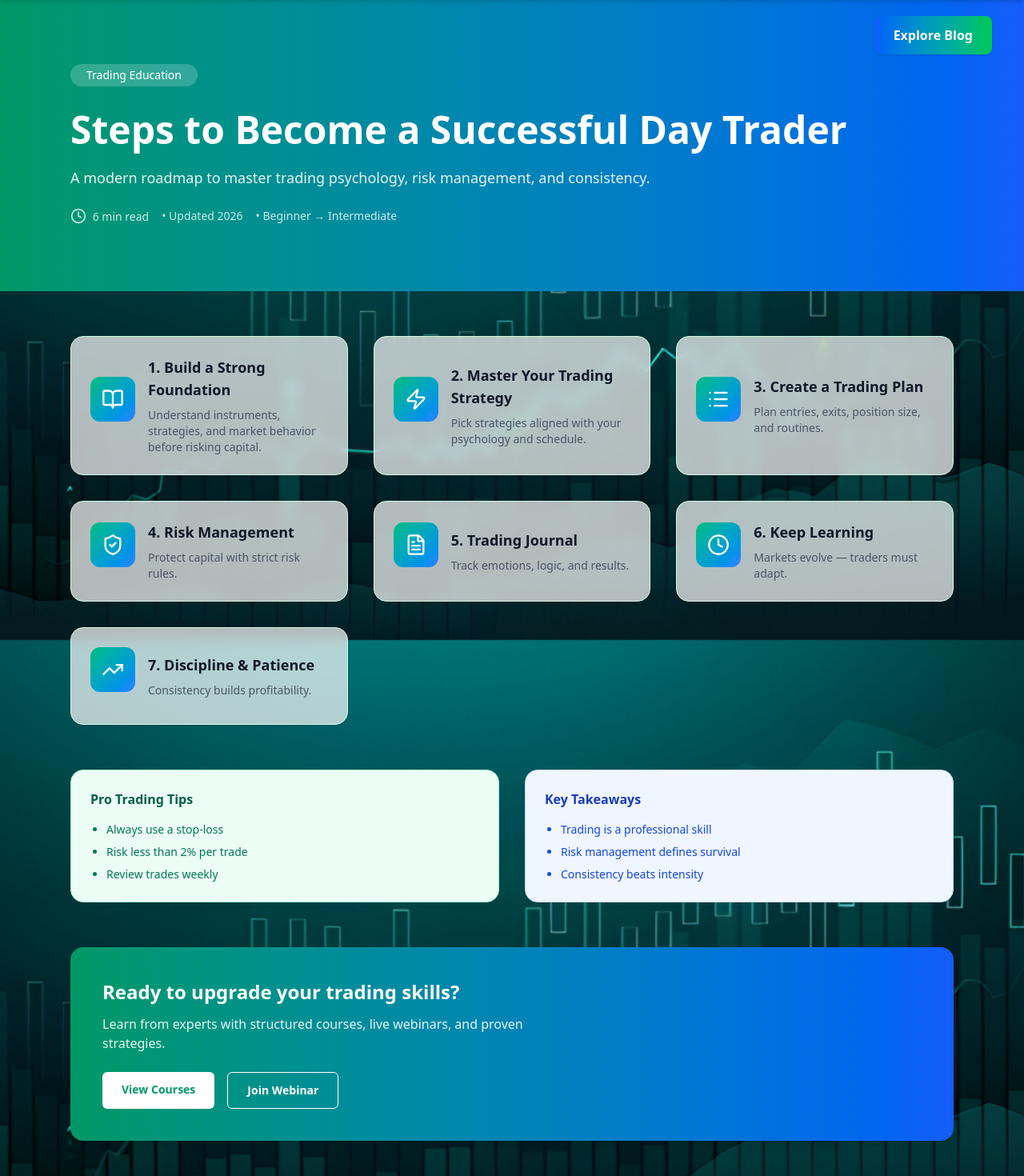
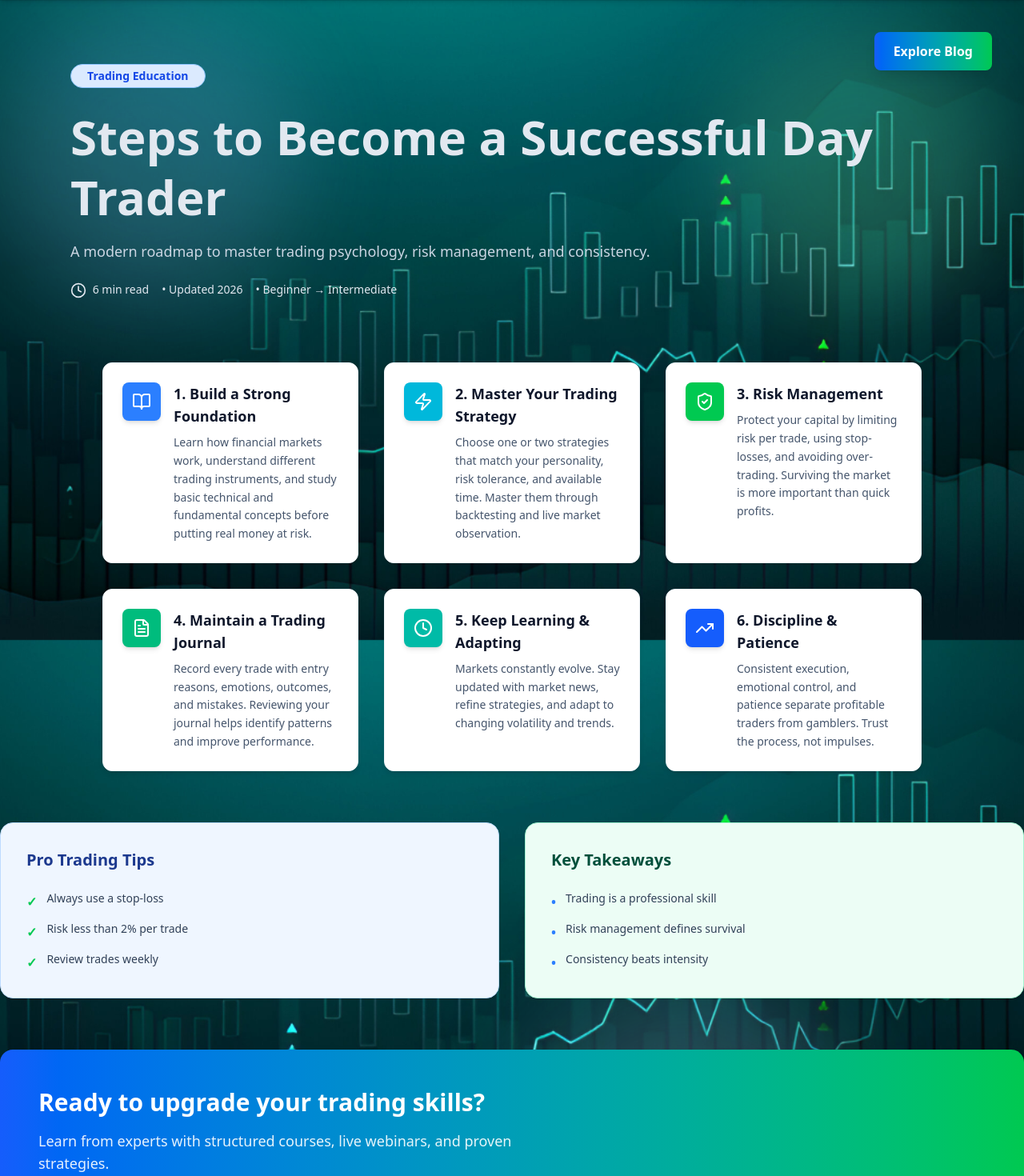
Before and after one commit to Moneykrishnaeducation/MKE, a React (Vite) app: page /blog/become-trader in a window 1280 px wide. Shown: the part 100-1570 px from the top of the page at 80% size. Built offline with nearby package versions, Linux system fonts and the light colour scheme.

Commit message:
BLOG CODE

```diff
--- a/src/Components/Blog2.jsx
+++ b/src/Components/Blog2.jsx
@@ -41,10 +41,10 @@ const Blog2 = () => {
           </div>
         {/* Hero */}
         <header className="mb-10 text-center">
-          <h1 className="text-4xl font-extrabold text-white">
+          <h1 className="mt-6 text-5xl md:text-6xl font-extrabold leading-tight  text-lg text-slate-200">
             AI-Powered Trading in 2025
           </h1>
-          <p className="mt-3 max-w-3xl mx-auto text-gray-300">
+          <p className="mt-3 max-w-3xl mx-auto text-lg text-gray-300">
             Discover how machine learning, algorithmic models, and automation
             are redefining stock market trading, execution speed, and risk management.
           </p>
--- a/src/Components/Blog3.jsx
+++ b/src/Components/Blog3.jsx
@@ -20,52 +20,101 @@ const Blog3 = () => {
         }
         meta.setAttribute("content", keywords.join(", "))
     }, [])
-
 const sections = [
-        { title: "1. Build a Strong Foundation", text: "Understand instruments, strategies, and market behavior before risking capital.", Icon: BookOpen },
-        { title: "2. Master Your Trading Strategy", text: "Pick strategies aligned with your psychology and schedule.", Icon: Zap },
-        { title: "3. Create a Trading Plan", text: "Plan entries, exits, position size, and routines.", Icon: List },
-        { title: "4. Risk Management", text: "Protect capital with strict risk rules.", Icon: ShieldCheck },
-        { title: "5. Trading Journal", text: "Track emotions, logic, and results.", Icon: FileText },
-        { title: "6. Keep Learning", text: "Markets evolve — traders must adapt.", Icon: Clock },
-        { title: "7. Discipline & Patience", text: "Consistency builds profitability.", Icon: TrendingUp },
+  {
+    title: "1. Build a Strong Foundation",
+    text: "Learn how financial markets work, understand different trading instruments, and study basic technical and fundamental concepts before putting real money at risk.",
+    Icon: BookOpen,
+  },
+  {
+    title: "2. Master Your Trading Strategy",
+    text: "Choose one or two strategies that match your personality, risk tolerance, and available time. Master them through backtesting and live market observation.",
+    Icon: Zap,
+  },
+  {
+    title: "3. Risk Management",
+    text: "Protect your capital by limiting risk per trade, using stop-losses, and avoiding over-trading. Surviving the market is more important than quick profits.",
+    Icon: ShieldCheck,
+  },
+  {
+    title: "4. Maintain a Trading Journal",
+    text: "Record every trade with entry reasons, emotions, outcomes, and mistakes. Reviewing your journal helps identify patterns and improve performance.",
+    Icon: FileText,
+  },
+  {
+    title: "5. Keep Learning & Adapting",
+    text: "Markets constantly evolve. Stay updated with market news, refine strategies, and adapt to changing volatility and trends.",
+    Icon: Clock,
+  },
+  {
+    title: "6. Discipline & Patience",
+    text: "Consistent execution, emotional control, and patience separate profitable traders from gamblers. Trust the process, not impulses.",
+    Icon: TrendingUp,
+  },
 ]
 
+
     return (
-        <main className="bg-[url('/src/assets/bg_img.jpg')] bg-cover bg-center bg-fixed">
-            <div className=" hidden lg:block">
+        <main className="relative bg-[url('/src/assets/bg_img.jpg')] bg-cover bg-center bg-fixed">
+            {/* Animated Background */}
+            <div className="absolute inset-0 opacity-20">
+                <div className="absolute top-0 left-0 w-96 h-96 bg-blue-300 rounded-full mix-blend-multiply filter blur-3xl animate-blob"></div>
+                <div className="absolute top-0 right-0 w-96 h-96 bg-green-300 rounded-full mix-blend-multiply filter blur-3xl animate-blob animation-delay-2000"></div>
+                <div className="absolute bottom-0 left-1/2 w-96 h-96 bg-blue-200 rounded-full mix-blend-multiply filter blur-3xl animate-blob animation-delay-4000"></div>
+            </div>
+
+            <style>{`
+                @keyframes blob {
+                    0%, 100% { transform: translate(0, 0) scale(1); }
+                    33% { transform: translate(30px, -50px) scale(1.1); }
+                    66% { transform: translate(-20px, 20px) scale(0.9); }
+                }
+                .animate-blob {
+                    animation: blob 7s infinite;
+                }
+                .animation-delay-2000 {
+                    animation-delay: 2s;
+                }
+                .animation-delay-4000 {
+                    animation-delay: 4s;
+                }
+            `}</style>
+
+            {/* Close Button */}
+            <div className="hidden lg:block">
                 <a
                     href="/blog"
-                className="absolute right-10 top-30 z-100 inline-flex items-center justify-center rounded-lg bg-gradient-to-r from-blue-600 to-green-500 px-6 py-3 font-semibold text-white shadow hover:opacity-90"
+                    className="absolute right-10 top-10 z-100 inline-flex items-center justify-center rounded-lg bg-gradient-to-r from-blue-600 to-green-500 px-6 py-3 font-semibold text-white shadow-lg hover:shadow-xl hover:opacity-90 transition-all"
                 >
                     Explore Blog
                 </a>
             </div>
-          <div className=" lg:hidden block">
+            <div className="lg:hidden block">
                 <a
                     href="/blog"
-                className="absolute right-10 top-30 z-100 pb-2 rounded-full text-2xl inline-flex items-center justify-center bg-gradient-to-r from-blue-600 to-green-500 px-3 py-1/2 font-semibold text-white shadow hover:opacity-90"
+                    className="absolute right-6 top-6 z-100 pb-2 rounded-full text-3xl inline-flex items-center justify-center bg-gradient-to-r from-blue-600 to-green-500 px-3 py-1 font-semibold text-white shadow-lg hover:opacity-90 transition-all"
                 >
                     &times;
                 </a>
             </div>
-            {/* Hero */}
-            <section className="relative bg-gradient-to-r from-emerald-600 to-blue-600 py-20">
-                <div className="container mx-auto max-w-6xl px-6 text-white">
-                    <span className="inline-block rounded-full bg-white/20 px-5 py-1 text-sm backdrop-blur">
+
+            {/* Hero Section */}
+            <section className="relative pt-20 z-10">
+                <div className="container mx-auto max-w-6xl px-6">
+                    <span className="inline-block rounded-full bg-blue-100 px-5 py-1 text-sm font-semibold text-blue-700 border border-blue-300">
                         Trading Education
                     </span>
 
-                    <h1 className="mt-6 text-4xl md:text-5xl font-extrabold leading-tight">
+                    <h1 className="mt-6 text-5xl md:text-6xl font-extrabold leading-tight text-slate-200">
                         Steps to Become a Successful Day Trader
                     </h1>
 
-                    <p className="mt-4 max-w-3xl text-lg text-white/90">
+                    <p className="mt-4 max-w-3xl text-lg text-slate-300">
                         A modern roadmap to master trading psychology, risk management, and consistency.
                     </p>
 
-                    <div className="mt-6 flex flex-wrap gap-4 text-sm text-white/80">
-                        <span><ClockIcon className="w-5 h-5 inline mr-1 mb-1"/> 6 min read</span>
+                    <div className="mt-6 flex flex-wrap gap-4 text-sm text-slate-200">
+                        <span><ClockIcon className="w-5 h-5 inline mr-1"/> 6 min read</span>
                         <span>• Updated 2026</span>
                         <span>• Beginner → Intermediate</span>
                     </div>
@@ -73,73 +122,107 @@ const Blog3 = () => {
             </section>
 
             {/* Content */}
-            <section className="container mx-auto max-w-6xl px-6 py-14">
-                <article className="space-y-14">
+            <section className="container mx-auto py-20 relative z-10">
+                <article className="space-y-16">
 
-                    {/* Cards */}
-                    <div className="grid gap-8 sm:grid-cols-2 lg:grid-cols-3">
-                        {sections.map(({ title, text, Icon }) => (
+                    {/* Cards Grid */}
+                    <div className="flex flex-wrap gap-8 px-10  md:px-0 justify-center">
+                        {sections.map(({ title, text, Icon }, index) => {
+                            const colors = [
+                                'bg-blue-500',
+                                'bg-cyan-500',
+                                'bg-green-500',
+                                'bg-emerald-500',
+                                'bg-teal-500',
+                                'bg-blue-600',
+                                'bg-cyan-600'
+                            ];
+                            return (
                                 <div
                                     key={title}
-                                className=" flex items-center gap-4 rounded-2xl bg-white/70 backdrop-blur border border-emerald-100 p-6 shadow-sm hover:shadow-lg transition"
+                                    className="group rounded-xl bg-white md:w-[36vw] lg:w-[25vw] border border-slate-100 hover:border-blue-200 shadow-md hover:shadow-lg transition-all duration-300 p-6"
                                 >
-                                <div className="flex h-14 min-w-14 items-center justify-center rounded-xl bg-gradient-to-br from-emerald-500 to-blue-500 mb-4">
-                                    <Icon className="h-7 w-7 text-white" />
+                                    <div className="flex gap-4 items-start">
+                                        {/* Icon Box */}
+                                        <div className={`flex-shrink-0 h-12 w-12 rounded-lg ${colors[index % 7]} flex items-center justify-center shadow-md group-hover:shadow-lg transition`}>
+                                            <Icon className="h-6 w-6 text-white" />
                                         </div>
 
-                               <div>
-                                <h3 className="text-lg font-semibold text-gray-900">{title}</h3>
-                                <p className="mt-2 text-sm text-gray-600">{text}</p>
+                                        {/* Content */}
+                                        <div className="flex-1">
+                                            <h3 className="text-lg font-semibold text-slate-900 group-hover:text-blue-600 transition">
+                                                {title}
+                                            </h3>
+                                            <p className="text-slate-600 text-sm leading-relaxed mt-2">
+                                                {text}
+                                            </p>
                                         </div>
                                     </div>
-                        ))}
+                                </div>
+                            )
+                        })}
                     </div>
 
+                    {/* Pro Tips & Key Takeaways */}
                     <div className="grid gap-8 md:grid-cols-2">
                         {/* Pro Tips */}
-                        <div className="rounded-2xl bg-emerald-50 border border-emerald-200 p-6">
-                            <h3 className="font-semibold text-emerald-800">
+                        <div className="rounded-2xl bg-blue-50 border border-blue-200 p-8 shadow-sm hover:shadow-md transition">
+                            <h3 className="text-xl font-semibold text-blue-900 mb-6">
                                 Pro Trading Tips
                             </h3>
-                            <ul className="mt-4 space-y-2 text-sm text-emerald-700 list-disc pl-5">
-                                <li>Always use a stop-loss</li>
-                                <li>Risk less than 2% per trade</li>
-                                <li>Review trades weekly</li>
+                            <ul className="space-y-3">
+                                {[
+                                    'Always use a stop-loss',
+                                    'Risk less than 2% per trade',
+                                    'Review trades weekly'
+                                ].map((tip, idx) => (
+                                    <li key={idx} className="flex items-start gap-3 text-slate-700">
+                                        <span className="text-green-500 font-bold mt-0.5">✓</span>
+                                        <span className="text-sm">{tip}</span>
+                                    </li>
+                                ))}
                             </ul>
                         </div>
 
                         {/* Key Takeaways */}
-                        <div className="rounded-2xl bg-blue-50 border border-blue-200 p-6">
-                            <h3 className="font-semibold text-blue-800">
+                        <div className="rounded-2xl bg-emerald-50 border border-emerald-200 p-8 shadow-sm hover:shadow-md transition">
+                            <h3 className="text-xl font-semibold text-emerald-900 mb-6">
                                 Key Takeaways
                             </h3>
-                            <ul className="mt-4 space-y-2 text-sm text-blue-700 list-disc pl-5">
-                                <li>Trading is a professional skill</li>
-                                <li>Risk management defines survival</li>
-                                <li>Consistency beats intensity</li>
+                            <ul className="space-y-3">
+                                {[
+                                    'Trading is a professional skill',
+                                    'Risk management defines survival',
+                                    'Consistency beats intensity'
+                                ].map((item, idx) => (
+                                    <li key={idx} className="flex items-start gap-3 text-slate-700">
+                                        <span className="text-blue-500 font-bold mt-0.5">•</span>
+                                        <span className="text-sm">{item}</span>
+                                    </li>
+                                ))}
                             </ul>
                         </div>
                     </div>
 
                     {/* CTA */}
-                    <div className="rounded-2xl bg-gradient-to-r from-emerald-600 to-blue-600 p-10 text-white shadow-lg">
-                        <h3 className="text-2xl font-bold">
+                    <div className="rounded-2xl bg-gradient-to-r from-blue-600 to-green-500 p-12 text-white shadow-lg hover:shadow-xl transition">
+                        <h3 className="text-3xl font-bold">
                             Ready to upgrade your trading skills?
                         </h3>
-                        <p className="mt-3 text-white/90 max-w-xl">
+                        <p className="mt-4 text-white/90 max-w-2xl text-lg">
                             Learn from experts with structured courses, live webinars, and proven strategies.
                         </p>
 
-                        <div className="mt-6 flex flex-wrap gap-4">
+                        <div className="mt-8 flex flex-wrap gap-4">
                             <a
-                                href=""
-                                className="rounded-md bg-white px-6 py-3 text-sm font-semibold text-emerald-600 hover:bg-emerald-50"
+                                href="/courses/beginner"
+                                className="inline-flex items-center gap-2 rounded-lg bg-white px-8 py-4 text-sm font-semibold text-blue-600 hover:bg-blue-50 shadow-md hover:shadow-lg transition"
                             >
                                 View Courses
                             </a>
                             <a
-                                href=""
-                                className="rounded-md border border-white px-6 py-3 text-sm font-semibold hover:bg-white/10"
+                                href="#"
+                                className="inline-flex items-center gap-2 rounded-lg border-2 border-white px-8 py-4 text-sm font-semibold text-white hover:bg-white/10 transition"
                             >
                                 Join Webinar
                             </a>
@@ -147,12 +230,6 @@ const Blog3 = () => {
                     </div>
 
                 </article>
-
-                    {/* Related Posts */}
-
-                    <div className="flex flex-wrap gap-4 pt-4">
-
-          </div>
             </section>
         </main>
     )
```
Lines whose indentation alone changed are shown as unchanged.
